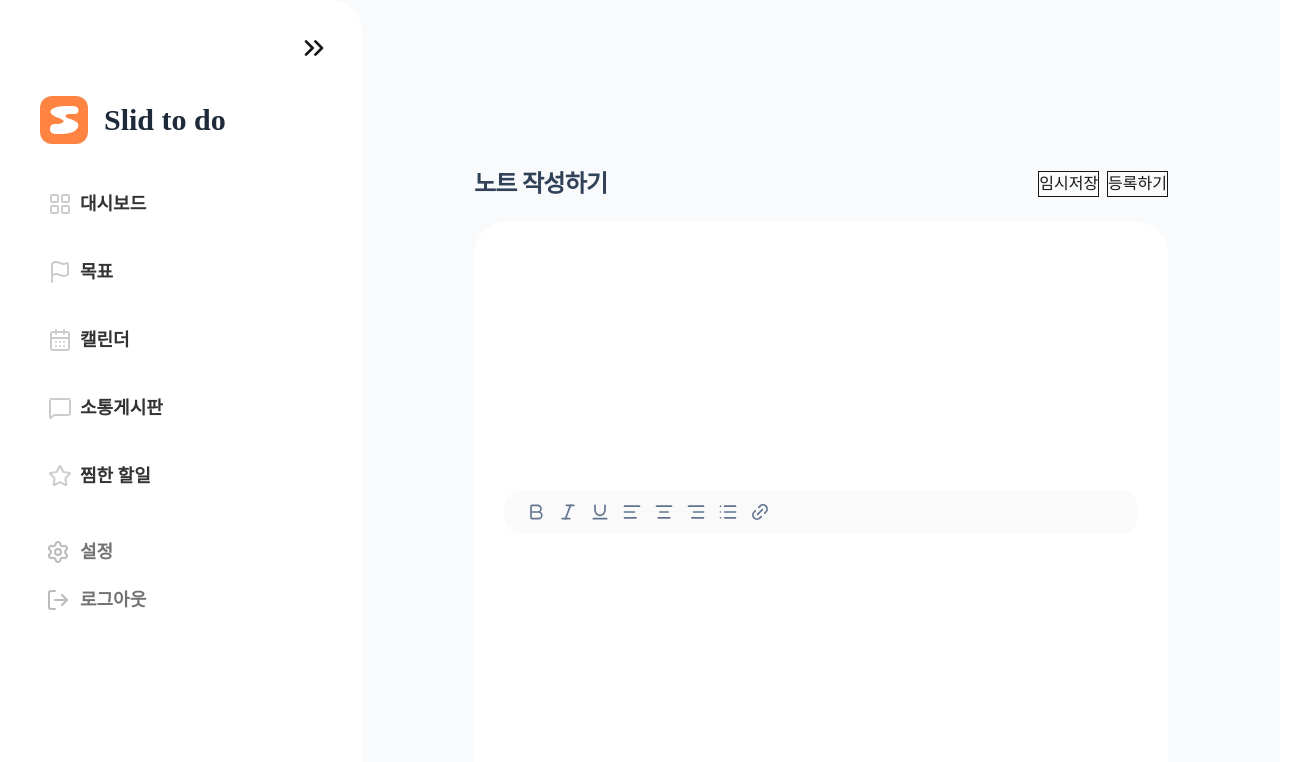
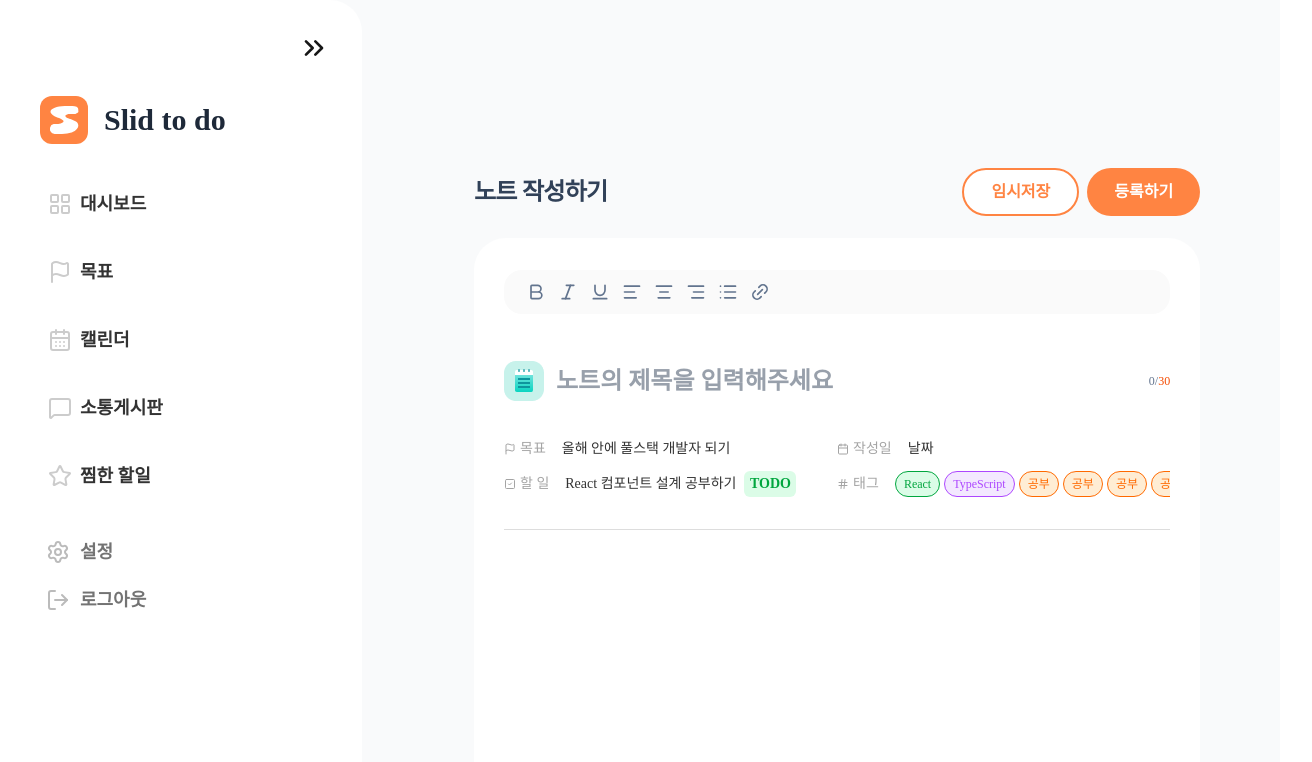
Before and after one commit to slidtodo/frontend, a Next.js app: page /goal/note/create in a window 1280 px wide. Shown: the top 762 px of the page, 1312 px wide, since content can reach past the window. Built offline with nearby package versions, Linux system fonts and the light colour scheme.

Commit message:
feat: NoteEditor 컴포넌트 - EditorTitle, EditorMeta 컴포넌트 추가

```diff
--- a/src/app/(main)/goal/note/create/page.tsx
+++ b/src/app/(main)/goal/note/create/page.tsx
@@ -1,5 +1,6 @@
 import PageHeader from '@/shared/components/PageHeader';
 import NoteEditor from '../../../../../features/goal/note/components/NoteEditor';
+import Button from '@/shared/components/Button';
 
 export default function Page() {
   return (
@@ -7,8 +8,12 @@ export default function Page() {
       <section className="mb-3 flex shrink-0 items-center justify-between md:mt-[48px] lg:mt-[72px] lg:mb-[22px]">
         <PageHeader title={'노트 작성하기'} />
         <div className="flex gap-2">
-          <button className="border">임시저장</button>
-          <button className="border">등록하기</button>
+          <Button variant="secondary" className="cursor-pointer md:px-[27px] md:py-[10px]">
+            임시저장
+          </Button>
+          <Button variant="primary" className="cursor-pointer md:px-[27px] md:py-[10px]">
+            등록하기
+          </Button>
         </div>
       </section>
       <section className="flex-1 md:mb-[30px] lg:mb-[62px]">
--- a/src/app/(main)/goal/note/layout.tsx
+++ b/src/app/(main)/goal/note/layout.tsx
@@ -1,11 +1,7 @@
-{
-  /** @TODO  이 컴포넌트는 main 레이아웃이므로 추후 삭제  */
-}
-
 interface NoteLayoutProps {
   children: React.ReactNode;
 }
 
 export default function NoteLayout({ children }: NoteLayoutProps) {
-  return <div className="flex h-screen flex-col bg-gray-50 md:flex-row">{children}</div>;
+  return <div className="flex h-screen flex-col bg-gray-50">{children}</div>;
 }
--- a/src/app/(main)/layout.tsx
+++ b/src/app/(main)/layout.tsx
@@ -9,7 +9,7 @@ interface MainLayoutProps {
 export default function MainLayout({ children }: MainLayoutProps) {
   return (
     <SidebarProvider>
-      <div className="h-screen flex flex-col md:flex-row bg-gray-50 ">
+      <div className="flex h-screen flex-col bg-gray-50 md:flex-row">
         <Sidebar />
         <Main>{children}</Main>
       </div>
--- a/src/features/goal/note/components/NoteEditor.tsx
+++ /dev/null
@@ -1,19 +0,0 @@
-'use client';
-
-import clsx from 'clsx';
-import EditorToolbar from './EditorToolbar';
-
-export default function NoteEditor() {
-  return (
-    <div
-      className={clsx(
-        'flex h-full items-center bg-[#FFF]',
-        'gap-[10px] rounded-3xl p-4',
-        'md:rounded-4xl md:px-[30px] md:py-8',
-      )}
-    >
-      {/** 에디터 툴바 */}
-      <EditorToolbar />
-    </div>
-  );
-}
--- /dev/null
+++ b/src/features/goal/note/components/NoteEditor/EditorContent/index.tsx
@@ -0,0 +1,4 @@
+export default function EditorContent() {
+
+    return <div></div>
+}
--- /dev/null
+++ b/src/features/goal/note/components/NoteEditor/EditorMeta/index.tsx
@@ -0,0 +1,93 @@
+import Tag from '@/shared/components/Tag';
+import { CalendarIcon, FlagIcon, Hash, SquareCheck } from 'lucide-react';
+
+/**
+ * 부모 컴포넌트에서 사용법
+ *  <EditorMeta
+      goal={{
+        title: '올해 안에 풀스택 개발자 되기',
+      }}
+      todos={{
+        title: 'React 컴포넌트 설계 공부하기',
+        done: false,
+      }}
+      tags={[
+        { id: '1', string: 'React', variant: 'green' },
+        { id: '2', string: 'TypeScript', variant: 'purple' },
+        { id: '3', string: '공부', variant: 'orange' },
+      ]}
+    />
+ */
+interface MetaTag {
+  id: string;
+  string: string;
+  variant?: 'green' | 'orange' | 'purple';
+}
+
+interface EditorMetaProps {
+  goal: {
+    title: string;
+  };
+  todos: {
+    title: string;
+    done: boolean;
+  };
+  tags: MetaTag[];
+}
+
+export default function EditorMeta({ goal, todos, tags }: EditorMetaProps) {
+  const todosTagLabel = todos.done ? 'DONE' : 'TODO';
+
+  return (
+    <div className="flex w-full flex-col gap-3 md:flex-row">
+      {/* 왼쪽 — 목표 / 할 일 */}
+      <div className="flex flex-1 flex-col gap-3 md:w-1/2">
+        <MetaRow icon={<FlagIcon size={12} className="text-base font-semibold text-[#A4A4A4]" />} label="목표">
+          <span className="line-clamp-1 text-sm font-normal text-[#333333]">{goal.title}</span>
+        </MetaRow>
+        <MetaRow icon={<SquareCheck size={12} className="text-base font-semibold text-[#A4A4A4]" />} label="할 일">
+          <div className="flex items-center gap-2">
+            <span className="line-clamp-1 text-sm font-normal text-[#333333]">{todos.title}</span>
+            <Tag string={todosTagLabel} className="font-xs rounded-md px-[5.5px] py-[3px] font-semibold" />
+          </div>
+        </MetaRow>
+      </div>
+
+      {/* 오른쪽 — 작성일 / 태그 */}
+      <div className="flex flex-1 flex-col gap-3 md:w-1/2">
+        <MetaRow
+          icon={<CalendarIcon size={12} className="line-clamp-1 text-base font-semibold text-[#A4A4A4]" />}
+          label="작성일"
+        >
+          <span className="line-clamp-1 text-sm font-normal text-[#333333]">{'날짜'}</span>
+        </MetaRow>
+
+        <MetaRow icon={<Hash size={12} className="text-base font-semibold text-[#A4A4A4]" />} label="태그">
+          <div className="flex gap-1 overflow-x-auto">
+            {tags.map((tag) => (
+              <Tag
+                key={tag.id}
+                string={tag.string}
+                variant={tag.variant}
+                className="overflow-w-auto rounded-full border px-2 py-1 text-xs font-medium whitespace-nowrap"
+              />
+            ))}
+          </div>
+        </MetaRow>
+      </div>
+    </div>
+  );
+}
+
+// 아이콘 + 라벨 + 값 반복
+function MetaRow({ icon, label, children }: { icon: React.ReactNode; label: string; children: React.ReactNode }) {
+  return (
+    <div className="flex items-center gap-1">
+      <div className="flex shrink-0 items-center justify-center gap-1 pr-3">
+        <span>{icon}</span>
+        <span className="text-sm leading-5 font-medium text-[#a4a4a4]">{label}</span>
+      </div>
+      <div className="min-w-0 flex-1">{children}</div>
+    </div>
+  );
+}
--- /dev/null
+++ b/src/features/goal/note/components/NoteEditor/EditorTitle/index.tsx
@@ -0,0 +1,33 @@
+import Image from 'next/image';
+import noteIcon from '@/features/goal/note/assets/icons/icon-note.png';
+import Input from '@/shared/components/Input';
+import clsx from 'clsx';
+
+type EditorTitleProps = {
+  title: string;
+  onChange: (e: React.ChangeEvent<HTMLInputElement>) => void;
+};
+
+export default function EditorTitle({ title, onChange }: EditorTitleProps) {
+  return (
+    <section className="flex w-full items-center justify-between gap-3 pb-[30px]">
+      <Image src={noteIcon} width={40} height={40} alt="노트 아이콘" />
+
+      <Input
+        value={title}
+        onChange={onChange}
+        maxLength={30}
+        placeholder="노트의 제목을 입력해주세요"
+        className={clsx(
+          'min-w-0 flex-1 border-none p-0 text-left text-slate-700 outline-none',
+          'text-base font-semibold',
+          'md:text-2xl md:font-semibold',
+        )}
+      />
+
+      <p className="shrink-0 text-right text-xs font-medium text-slate-500">
+        {title.length}/<span className="text-orange-600">30</span>
+      </p>
+    </section>
+  );
+}
--- /dev/null
+++ b/src/features/goal/note/components/NoteEditor/index.tsx
@@ -0,0 +1,57 @@
+'use client';
+
+import clsx from 'clsx';
+import EditorToolbar from './EditorToolbar';
+import EditorTitle from './EditorTitle';
+import { useState } from 'react';
+import EditorMeta from './EditorMeta';
+
+export default function NoteEditor() {
+  const [titleInput, setTitleInput] = useState('');
+
+  const handleTitleChange = (e: React.ChangeEvent<HTMLInputElement>) => {
+    const value = e.target.value;
+    if (value.length <= 30) {
+      // @TODO 토스트 할지 말지 결정
+      setTitleInput(value);
+    }
+  };
+
+  return (
+    <div
+      className={clsx(
+        'flex h-full w-full min-w-0 flex-col bg-[#FFF]',
+        'gap-[10px] rounded-3xl p-4',
+        'md:rounded-4xl md:px-[30px] md:py-8',
+      )}
+    >
+      {/** 에디터 툴바 */}
+      <EditorToolbar />
+
+      <section className="border-b border-b-[#DDD] pt-[29px] pb-4 md:pb-5 lg:pb-8">
+        <EditorTitle title={titleInput} onChange={handleTitleChange} />
+        <EditorMeta
+          goal={{
+            title: '올해 안에 풀스택 개발자 되기',
+          }}
+          todos={{
+            title: 'React 컴포넌트 설계 공부하기',
+            done: false,
+          }}
+          tags={[
+            { id: '1', string: 'React', variant: 'green' },
+            { id: '2', string: 'TypeScript', variant: 'purple' },
+            { id: '3', string: '공부', variant: 'orange' },
+            { id: '4', string: '공부', variant: 'orange' },
+            { id: '5', string: '공부', variant: 'orange' },
+            { id: '6', string: '공부', variant: 'orange' },
+            { id: '7', string: '공부', variant: 'orange' },
+            { id: '8', string: '공부', variant: 'orange' },
+            { id: '9', string: '공부', variant: 'orange' },
+            { id: '10', string: '공부', variant: 'orange' },
+          ]}
+        />
+      </section>
+    </div>
+  );
+}
--- a/src/shared/components/Input/index.tsx
+++ b/src/shared/components/Input/index.tsx
@@ -1,11 +1,11 @@
 'use client';
-import { useState, forwardRef } from 'react';
+import { useState, forwardRef, InputHTMLAttributes } from 'react';
 import { Eye, EyeOff } from 'lucide-react';
 import { twMerge } from 'tailwind-merge';
 
 type InputType = 'text' | 'email' | 'password';
 
-interface InputProps {
+interface InputProps extends InputHTMLAttributes<HTMLInputElement> {
   type?: InputType;
   placeholder?: string;
   value?: string;
@@ -20,7 +20,7 @@ const Input = forwardRef<HTMLInputElement, InputProps>(
     const inputType = type === 'password' ? (showPassword ? 'text' : 'password') : type;
 
     return (
-      <div className="relative w-[400px]">
+      <div className="relative w-full">
         <input
           ref={ref}
           type={inputType}
--- a/src/shared/types/types.ts
+++ b/src/shared/types/types.ts
@@ -18,3 +18,10 @@ export interface TaskCardProps {
   onMenuOpen?: (id: string) => void;
   onStarToggle?: (id: string) => void;
 }
+
+export interface TagProps {
+  string: string;
+  onClose?: () => void;
+  variant?: 'green' | 'orange' | 'purple';
+  className?: string;
+}
```
Also changed, not shown: src/features/goal/note/components/EditorToolbar/index.tsx (deleted, +0 -97 lines), src/features/goal/note/components/NoteEditor/EditorToolbar/index.tsx (renamed from src/features/goal/note/components/EditorToolbar.tsx, +7 -1 lines), src/features/goal/note/assets/icons/icon-note.png.
